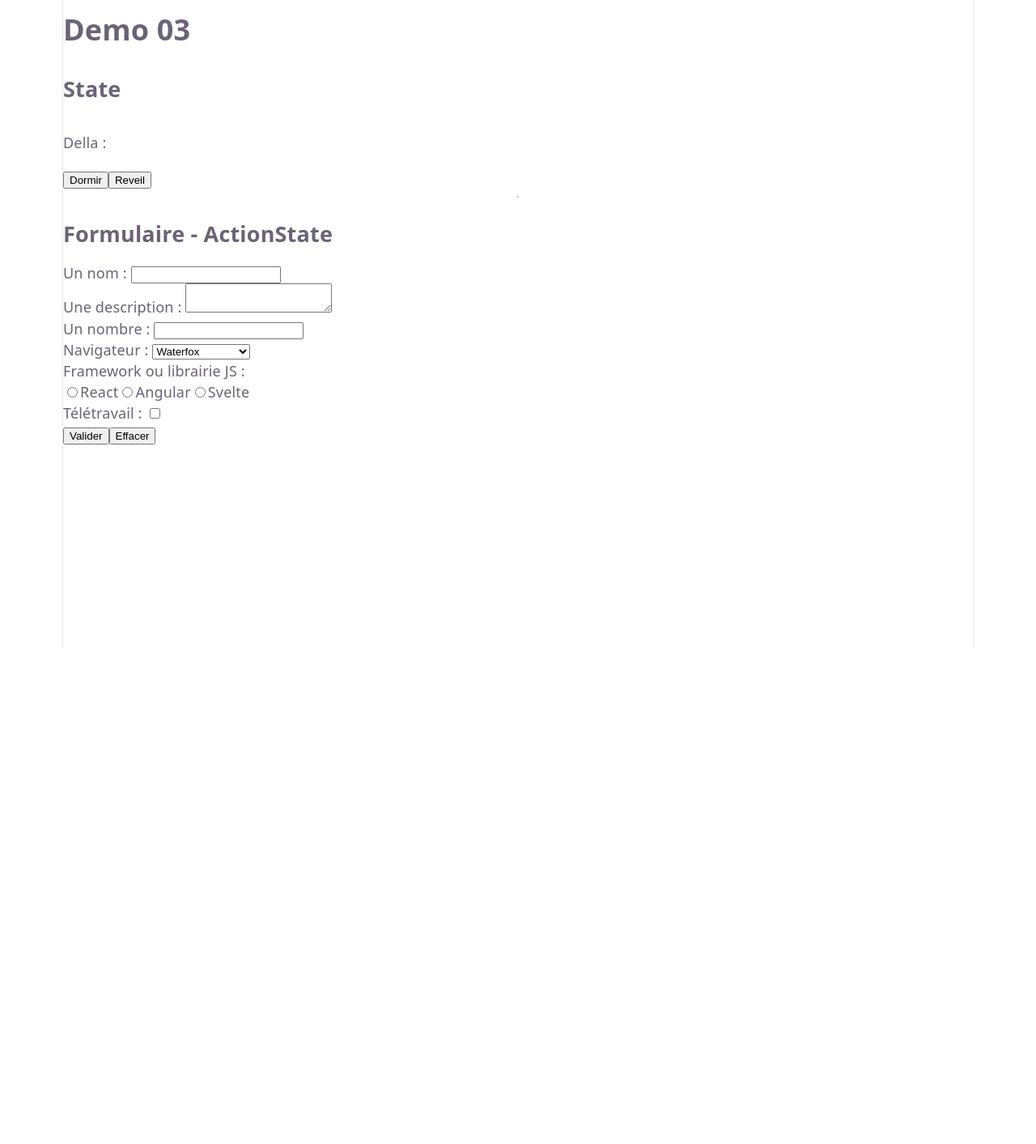
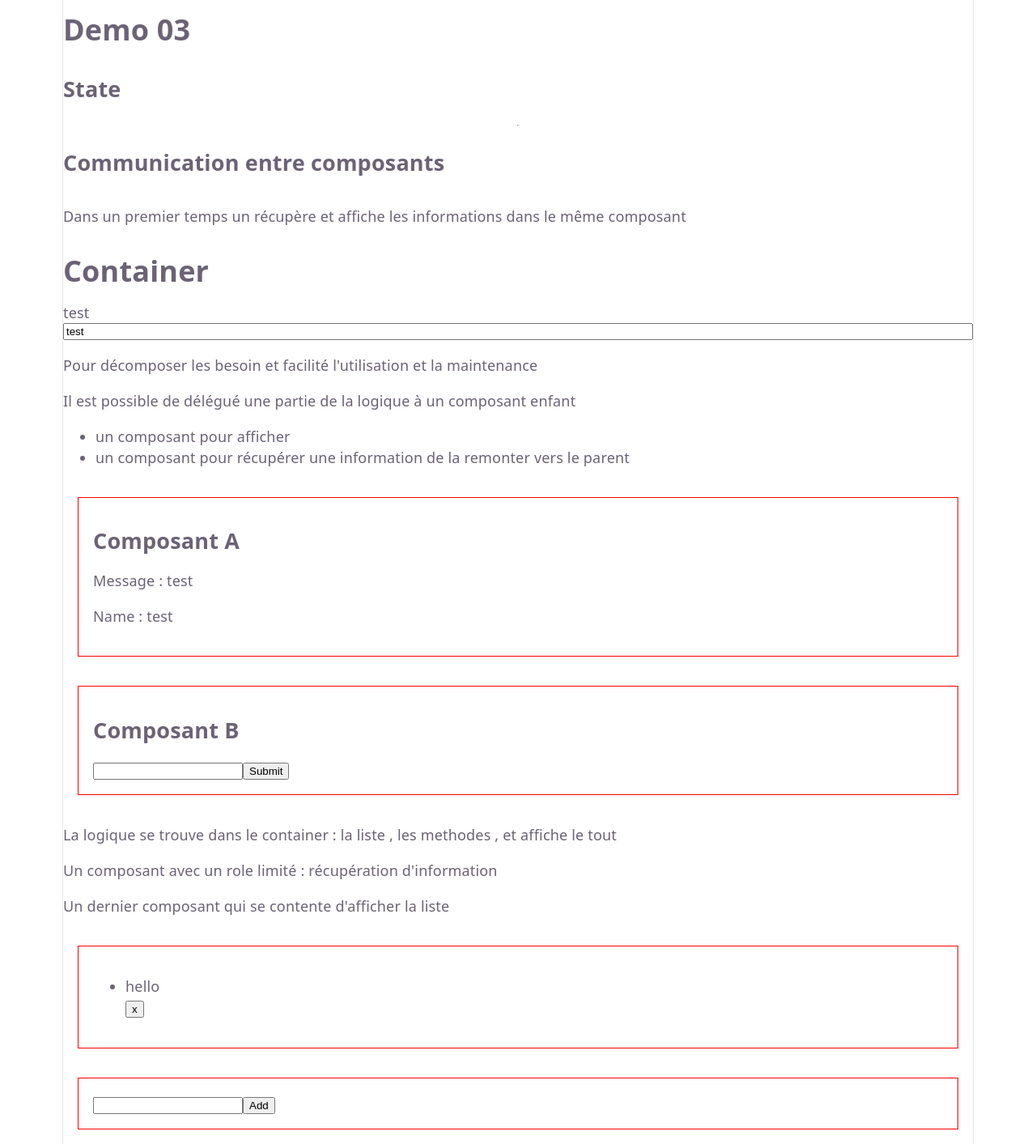
Before and after one commit to Formation-JS/TI_2026_DevWeb__React_03__useHook, a React (Vite) app: page / in a window 1280 px wide. Shown: the whole page at 81% size. Before the commit the page ends 800 px from the top, so only its background shows below. Built offline with nearby package versions, Linux system fonts and the light colour scheme.

Commit message:
DemoCommunication

```diff
--- a/src/App.tsx
+++ b/src/App.tsx
@@ -1,4 +1,5 @@
 import './App.css';
+import Container from './components/DemoCommunication/Container.tsx';
 import DemoForm_Action from './components/DemoForm/DemoForm_Action.tsx';
 import DemoForm_ActionState from './components/DemoForm/DemoForm_ActionState.tsx';
 import DemoForm_Control from './components/DemoForm/DemoForm_Control.tsx';
@@ -10,14 +11,24 @@ function App() {
     <>
       <h1>Demo 03</h1>
       <h2>State</h2>
-      <DemoState />
+      {/* <DemoState /> */}
+
       <hr />
+
       {/* <h2>Formulaire - Composant controlé</h2>
       <DemoForm_Control /> */}
+
       {/* <h2>Formulaire - Action</h2>
       <DemoForm_Action /> */}
-      <h2>Formulaire - ActionState</h2>
-      <DemoForm_ActionState />
+
+      {/* <h2>Formulaire - ActionState</h2>
+      <DemoForm_ActionState /> */}
+
+        <h2>Communication entre composants</h2>
+
+        <Container/>
+
+
     </>
   );
 }
--- /dev/null
+++ b/src/components/DemoCommunication/ComponentA.tsx
@@ -0,0 +1,13 @@
+
+export default function ComponentA({message ,name = "test"} : {message :string,name?: string }){
+
+  return (
+    <>
+    <h2>Composant A</h2>
+    <p>Message : {message}</p>
+    <p>Name : {name}</p>
+
+
+    </>
+  )
+}
--- /dev/null
+++ b/src/components/DemoCommunication/ComponentB.tsx
@@ -0,0 +1,26 @@
+import { useState } from 'react';
+
+
+export default function ComponentB(
+  {setValueFromChild} : {setValueFromChild : React.Dispatch<React.SetStateAction<string>>
+  }
+){
+
+  const [valueB , setValueB] = useState<string>('')
+
+  const submitValue = () => {
+    // appel du params du parent
+    setValueFromChild(valueB)
+    setValueB('')
+  }
+
+  return (
+    <>
+    <h2>Composant B</h2>
+
+    <input type="text" value={valueB}  onChange={(e) => setValueB(e.target.value)}/>
+    <button onClick={submitValue}>Submit</button>
+
+    </>
+  )
+}
--- /dev/null
+++ b/src/components/DemoCommunication/ComponentC.tsx
@@ -0,0 +1,20 @@
+export default function ComponentC({data,removeItemChild} :
+  {data : string[],removeItemChild : (index : number) => void}){
+
+const removeFromChild = (index : number) => {
+  removeItemChild(index)
+}
+
+  return (
+    <>
+<ul>
+  {data.map( (value,index) => (
+    <>
+      <li key={index}>{value}</li>
+      <button onClick={() => removeFromChild(index)}>x</button>
+    </>
+    ))}
+</ul>
+    </>
+  )
+}
--- /dev/null
+++ b/src/components/DemoCommunication/ComponentD.tsx
@@ -0,0 +1,22 @@
+import { useState } from 'react';
+
+export default function ComponentD(
+  {addFromChild} : { addFromChild : (item : string) => void}
+){
+
+  const [valueToSend , setValueToSend] = useState<string>('')
+
+  const addToList = () => {
+    addFromChild(valueToSend)
+    setValueToSend('')
+  }
+
+  return (
+    <>
+
+    <input type='text' value={valueToSend} onChange={(e) => setValueToSend(e.target.value)}/>
+    <button onClick={addToList}>Add</button>
+
+    </>
+  )
+}
--- /dev/null
+++ b/src/components/DemoCommunication/Container.tsx
@@ -0,0 +1,88 @@
+import { useState } from 'react';
+import ComponentA from './ComponentA.tsx';
+import ComponentB from './ComponentB.tsx';
+import ComponentC from './ComponentC.tsx';
+import ComponentD from './ComponentD.tsx';
+
+export default function Container(){
+  const [value,setValue] = useState<string>('test')
+  const [data , setData] = useState<string[]>(["hello"])
+
+  const addItem = (item : string) => {
+    setData([...data,item])
+  }
+
+  const removeItem = (index : number) => {
+    setData(data.filter((_,i) => i !== index))
+  }
+
+  return (
+  <>
+
+<div>
+  <p>Dans un premier temps un récupère et affiche les informations dans le même composant</p>
+</div>
+    {/* ============================ Etape 1 ======================== */}
+    {/* Récupération et affichage d'une valeur dans le composant container */}
+      <h1>Container</h1>
+      {value}
+      <input type="text" value={value} onChange={(e) => setValue(e.target.value)}/>
+
+
+<div>
+  <p> Pour décomposer les besoin et facilité l'utilisation et la maintenance</p>
+  <p>Il est possible de délégué une partie de la logique à un composant enfant</p>
+  <ul>
+    <li>un composant pour afficher</li>
+    <li>un composant pour récupérer une information de la remonter vers le parent</li>
+  </ul>
+</div>
+    {/* ============================ Etape 2 ======================== */}
+    {/* Ici le composant enfant reçoit une information du parent */}
+    {/* message : string */}
+    {/* data : string[] */}
+      <div className='card'>
+        <ComponentA message={value}/>
+      </div>
+
+    {/* Ici l'enfant déclenche la methode du parent "SetValue" */}
+    {/* setValue : React.Dispatch<React.SetStateAction<string>> */}
+      <div className='card'>
+        <ComponentB setValueFromChild={setValue}/>
+      </div>
+
+
+
+    {/* ============================ Etape 3 ======================== */}
+    {/*
+    La logique est dans le composant parent
+    - Liste
+    - addToList
+    <
+
+    Donne accès à la liste au composant C
+    Permet au composant D d'ajouter un element à la liste ( en passant par le useState du parent)
+    */}
+    <div>
+      <p>La logique se trouve dans le container : la liste , les methodes , et affiche le tout</p>
+      <p>Un composant avec un role limité : récupération d'information</p>
+      <p>Un dernier composant qui se contente d'afficher la liste </p>
+    </div>
+
+    {/* Le composant C reçoit la liste depuis le parent */}
+    <div className='card'>
+      <ComponentC data={data} removeItemChild={removeItem}/>
+    </div>
+
+
+    {/*
+      Le composant D à accès à la methode du parent
+      Ce qui permet de déclencher la methode addItem
+    */}
+    <div className='card'>
+      <ComponentD addFromChild={addItem}/>
+    </div>
+
+  </>
+  )
+}
--- a/src/index.css
+++ b/src/index.css
@@ -60,3 +60,10 @@
 body {
   margin: 0;
 }
+
+
+.card{
+  border: 1px solid red;
+  margin: 1rem;
+  padding: 1rem;
+}
```
